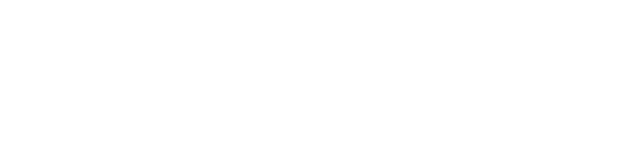
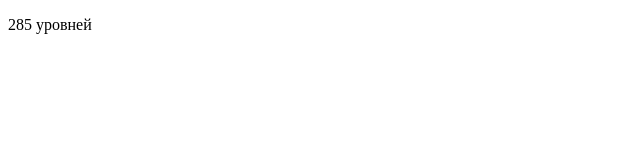
Before and after one commit to DaniilKonovalchikov/site_1_portfolio, a plain HTML site: page index.html in a window 1280 px wide. Shown: the whole page, without its empty margins (0-640 px from the left). Drawn offline with Linux system fonts and the light colour scheme.

Commit message:
new file

```diff
--- a/index.html
+++ b/index.html
@@ -6,6 +6,7 @@
     <title>Document</title>
 </head>
 <body>
+    <p>285 уровней</p>
 
 </body>
 </html>
```
